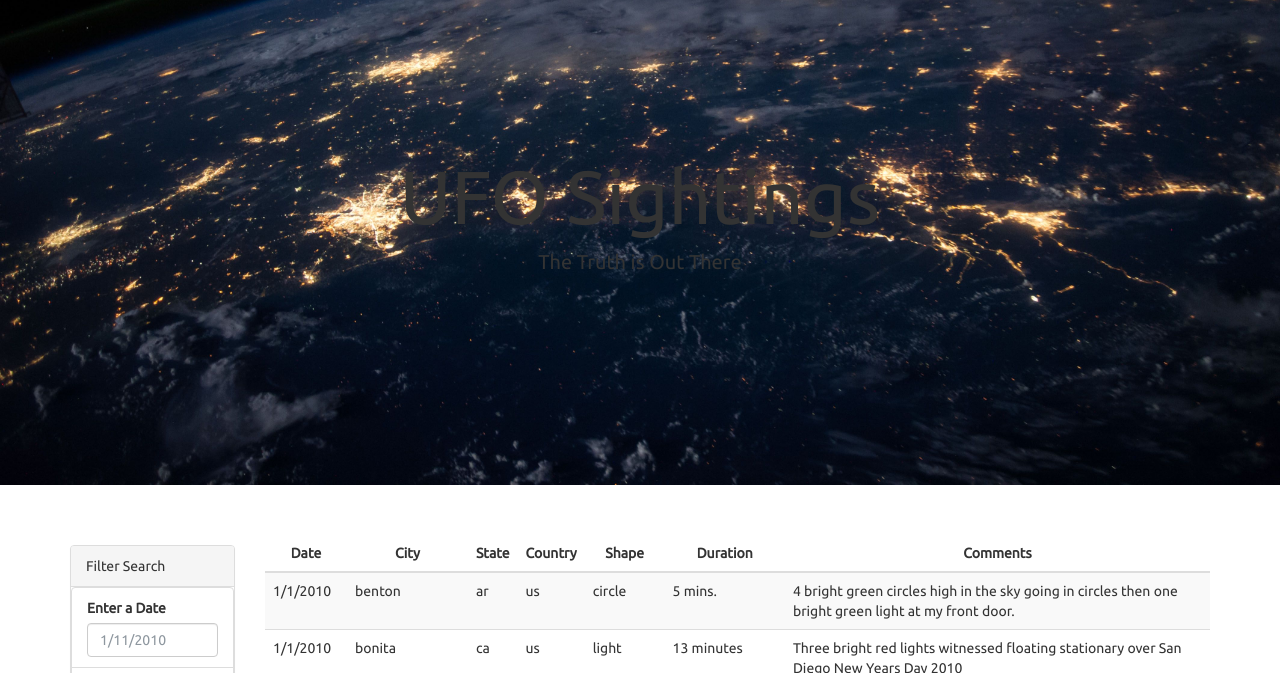
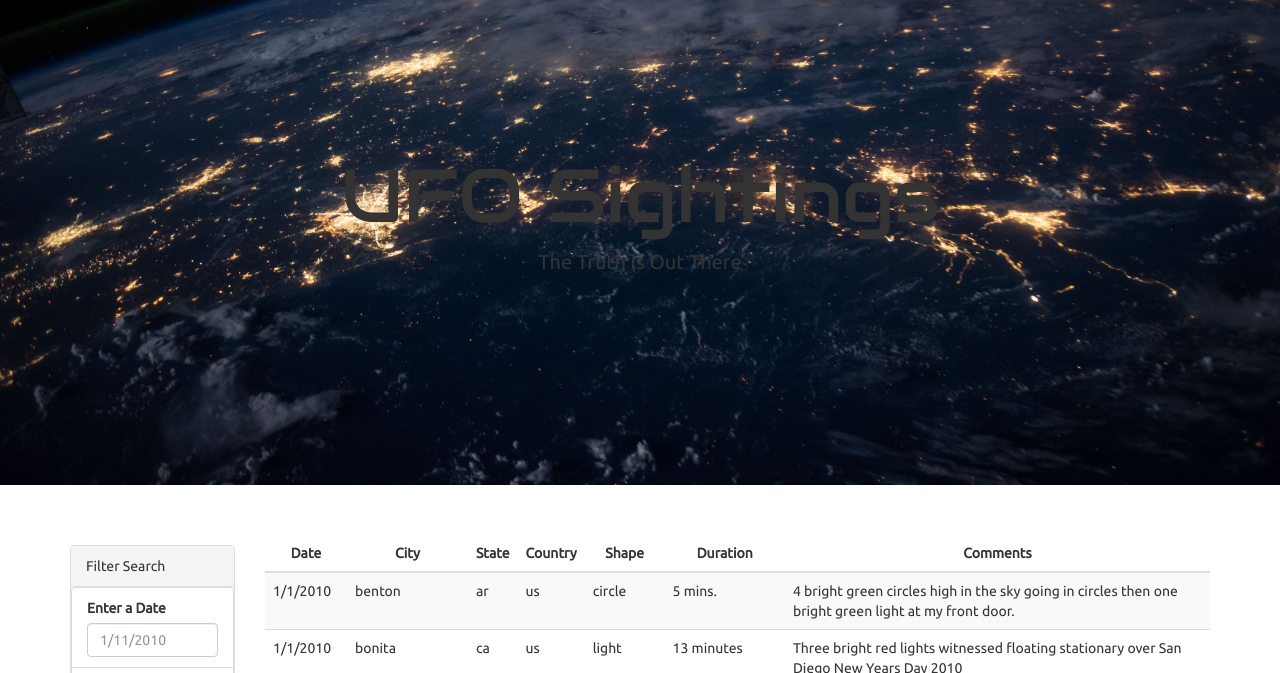
Before and after one commit to paulywog13/javascript-challenge, a plain HTML site: page UFO-level-2/index.html in a window 1280 px wide. Shown: the part 127-800 px from the top of the page. Drawn offline with nearby package versions, Linux system fonts and the light colour scheme.

Commit message:
Updated font on webpage for top of page.

```diff
--- a/UFO-level-1/static/css/style.css
+++ b/UFO-level-1/static/css/style.css
@@ -106,6 +106,7 @@ select {
 
 .hero h1 {
   margin-top: 200px;
+  font-family: 'Audiowide', cursive;
   font-size: 0.1rem;
   animation: title 1.2s forwards linear;
 }
--- a/UFO-level-2/index.html
+++ b/UFO-level-2/index.html
@@ -7,6 +7,7 @@
   <meta name="viewport" content="width=device-width, initial-scale=1">
   <link rel="stylesheet" href="https://maxcdn.bootstrapcdn.com/bootswatch/3.3.7/superhero/bootstrap.min.css">
   <link href="https://fonts.googleapis.com/css?family=Ubuntu" rel="stylesheet">
+  <link href="https://fonts.googleapis.com/css2?family=Audiowide&display=swap" rel="stylesheet">
   <link rel="stylesheet" href="static/css/style.css">
 </head>
 
@@ -22,7 +23,7 @@
       </div>
     </nav>
     <div class="hero text-center">
-      <h1>UFO Sightings</h1>
+      <h1 font= "alien segments">UFO Sightings</h1>
       <p>The Truth is Out There</p>
     </div>
     <div class="container">
--- a/UFO-level-2/static/css/style.css
+++ b/UFO-level-2/static/css/style.css
@@ -106,6 +106,7 @@ select {
 
 .hero h1 {
   margin-top: 200px;
+  font-family: 'Audiowide', cursive;
   font-size: 0.1rem;
   animation: title 1.2s forwards linear;
 }
```
Also changed, not shown: UFO-level-1/index.html (+1 -0 lines).
